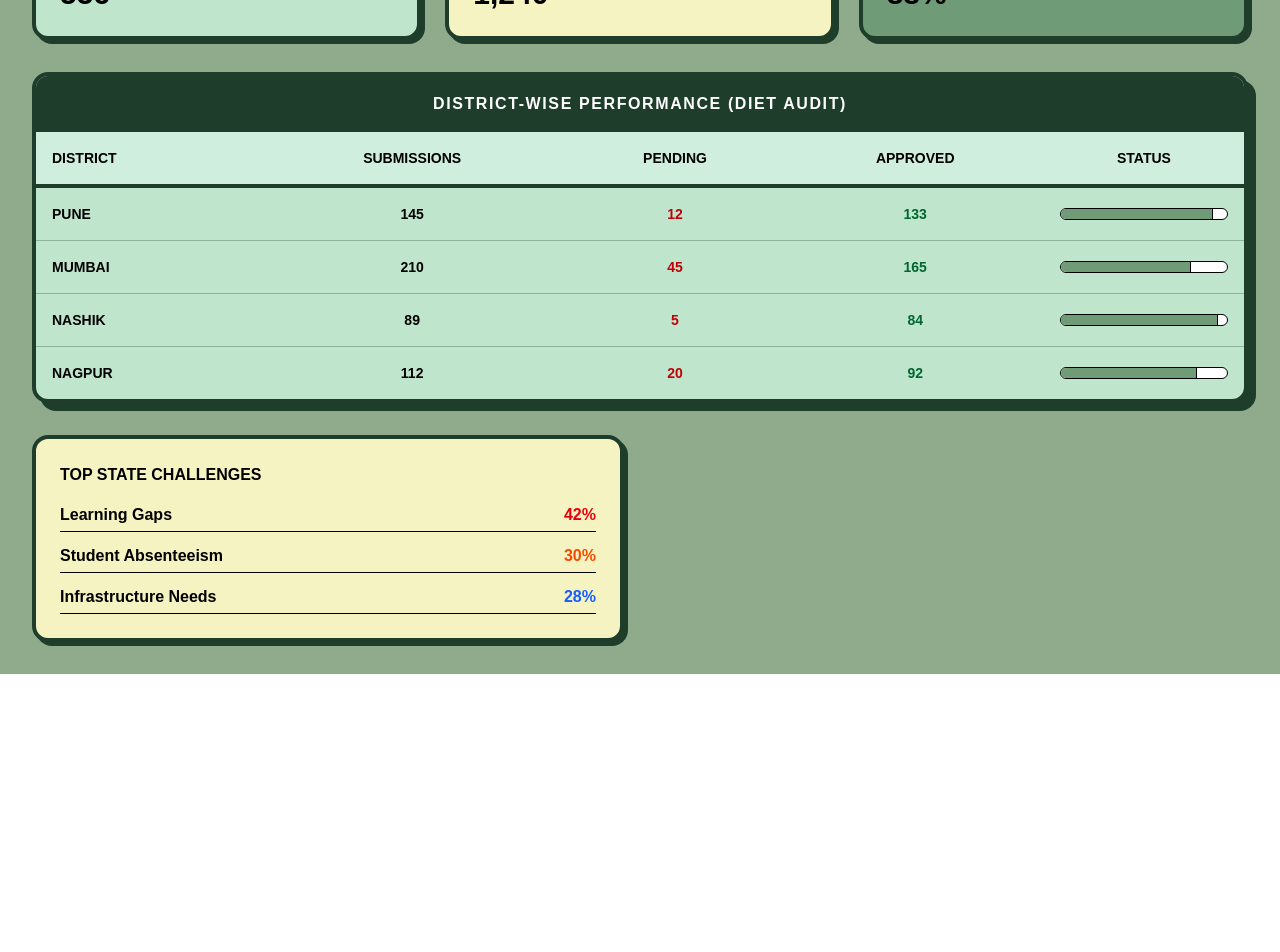
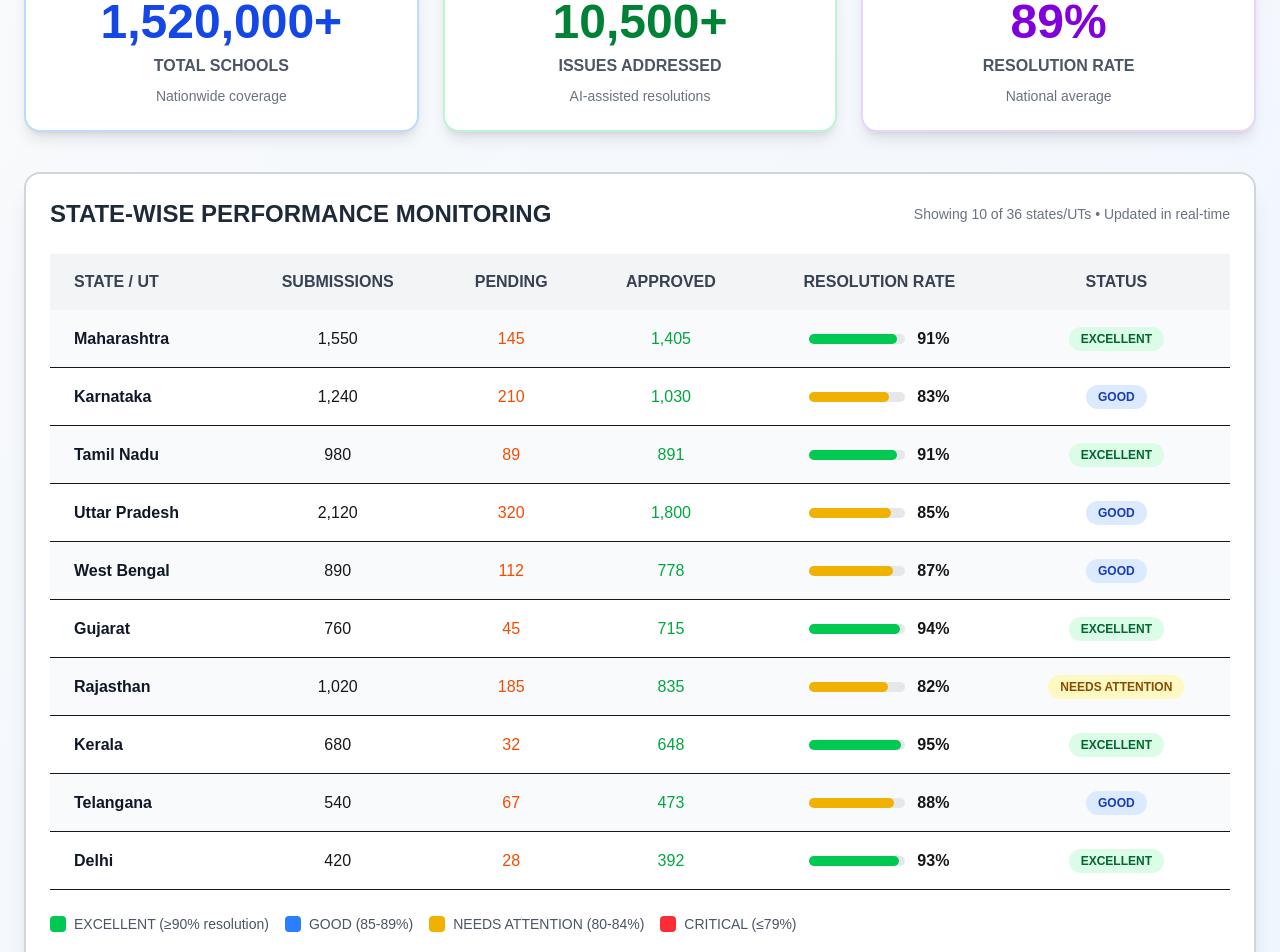
Before and after one commit to warisha-f1/MergeEd, a Next.js app in the folder frontend/: page /admin/scert in a window 1280 px wide. Shown: the part 240-1192 px from the top of the page. Before the commit the page ends 914 px from the top, so only its background shows below. Built offline with nearby package versions, Linux system fonts and the light colour scheme.

Commit message:
Update page.tsx

```diff
--- a/frontend/app/admin/scert/page.tsx
+++ b/frontend/app/admin/scert/page.tsx
@@ -1,67 +1,234 @@
 "use client";
-import { useState } from "react";
 
-export default function ScertDashboard() {
-  const [districts] = useState([
-    { name: "Pune", total: 145, pending: 12, approved: 133 },
-    { name: "Mumbai", total: 210, pending: 45, approved: 165 },
-    { name: "Nashik", total: 89, pending: 5, approved: 84 },
-    { name: "Nagpur", total: 112, pending: 20, approved: 92 },
+import { useState, useEffect } from "react";
+import { apiService } from "@/services/api";
+
+interface StateData {
+  state: string;
+  submissions: number;
+  pending: number;
+  approved: number;
+  resolutionRate: number;
+  status: "EXCELLENT" | "GOOD" | "NEEDS_ATTENTION" | "CRITICAL";
+}
+
+export default function SCERTDashboard() {
+  const [states, setStates] = useState<StateData[]>([
+    {
+      state: "Maharashtra",
+      submissions: 1550,
+      pending: 145,
+      approved: 1405,
+      resolutionRate: 91,
+      status: "EXCELLENT",
+    },
+    {
+      state: "Karnataka",
+      submissions: 1240,
+      pending: 210,
+      approved: 1030,
+      resolutionRate: 83,
+      status: "GOOD",
+    },
+    {
+      state: "Tamil Nadu",
+      submissions: 980,
+      pending: 89,
+      approved: 891,
+      resolutionRate: 91,
+      status: "EXCELLENT",
+    },
+    {
+      state: "Uttar Pradesh",
+      submissions: 2120,
+      pending: 320,
+      approved: 1800,
+      resolutionRate: 85,
+      status: "GOOD",
+    },
+    {
+      state: "West Bengal",
+      submissions: 890,
+      pending: 112,
+      approved: 778,
+      resolutionRate: 87,
+      status: "GOOD",
+    },
+    {
+      state: "Gujarat",
+      submissions: 760,
+      pending: 45,
+      approved: 715,
+      resolutionRate: 94,
+      status: "EXCELLENT",
+    },
+    {
+      state: "Rajasthan",
+      submissions: 1020,
+      pending: 185,
+      approved: 835,
+      resolutionRate: 82,
+      status: "NEEDS_ATTENTION",
+    },
+    {
+      state: "Kerala",
+      submissions: 680,
+      pending: 32,
+      approved: 648,
+      resolutionRate: 95,
+      status: "EXCELLENT",
+    },
+    {
+      state: "Telangana",
+      submissions: 540,
+      pending: 67,
+      approved: 473,
+      resolutionRate: 88,
+      status: "GOOD",
+    },
+    {
+      state: "Delhi",
+      submissions: 420,
+      pending: 28,
+      approved: 392,
+      resolutionRate: 93,
+      status: "EXCELLENT",
+    },
   ]);
 
-  const stats = [
-    { label: "Total Schools", value: "556", color: "bg-[#bfe6cc]" },
-    { label: "State Issues", value: "1,240", color: "bg-[#F6F3C2]" },
-    { label: "Resolution Rate", value: "88%", color: "bg-[#6f9b77]" },
-  ];
+  const totalSchools = 1520000;
+  const totalIssues = 10500;
+  const nationalResolutionRate = 89;
+
+  const getStatusColor = (status: string) => {
+    switch (status) {
+      case "EXCELLENT": return "bg-green-100 text-green-800";
+      case "GOOD": return "bg-blue-100 text-blue-800";
+      case "NEEDS_ATTENTION": return "bg-yellow-100 text-yellow-800";
+      case "CRITICAL": return "bg-red-100 text-red-800";
+      default: return "bg-gray-100 text-gray-800";
+    }
+  };
+
+  const getStatusText = (status: string) => {
+    switch (status) {
+      case "EXCELLENT": return "EXCELLENT";
+      case "GOOD": return "GOOD";
+      case "NEEDS_ATTENTION": return "NEEDS ATTENTION";
+      case "CRITICAL": return "CRITICAL";
+      default: return "UNKNOWN";
+    }
+  };
 
   return (
-    <main className="min-h-screen bg-[#90AB8B] p-4 md:p-8 text-black">
-      {/* --- HEADER --- */}
-      <div className="mb-6 rounded-2xl border-[4px] border-[#1f3d2b] bg-[#bfe6cc] p-6 shadow-[4px_4px_0px_0px_#1f3d2b]">
-        <h1 className="text-2xl font-black uppercase">SCERT State Command Center</h1>
-        <p className="font-bold text-sm">Monitoring Educational Progress Across Maharashtra</p>
+    <div className="min-h-screen bg-gradient-to-br from-gray-50 to-blue-50 p-6">
+      {/* Header */}
+      <div className="mb-10 text-center">
+        <h1 className="text-4xl font-black text-gray-900 mb-4">
+          SCERT NATIONAL DASHBOARD
+        </h1>
+        <p className="text-gray-600 text-lg">
+          Monitoring Educational Progress Across Indian States
+        </p>
+        <div className="mt-6 text-sm text-gray-500 max-w-3xl mx-auto">
+          <p>
+            Real-time tracking of AI-assisted pedagogical strategies across all
+            28 states and 8 union territories. District-level insights aggregated
+            at state level for NCERT oversight.
+          </p>
+        </div>
       </div>
 
-      {/* --- QUICK STATS --- */}
-      <div className="grid grid-cols-1 md:grid-cols-3 gap-6 mb-8">
-        {stats.map((stat, i) => (
-          <div key={i} className={`${stat.color} border-[4px] border-[#1f3d2b] p-6 rounded-2xl shadow-[4px_4px_0px_0px_#1f3d2b]`}>
-            <p className="text-xs font-black uppercase tracking-widest">{stat.label}</p>
-            <p className="text-3xl font-black mt-2">{stat.value}</p>
+      {/* National Stats */}
+      <div className="grid grid-cols-1 md:grid-cols-3 gap-6 mb-10">
+        <div className="bg-white rounded-2xl border-2 border-blue-200 p-6 text-center shadow-lg">
+          <div className="text-5xl font-black text-blue-700 mb-2">
+            {totalSchools.toLocaleString()}+
           </div>
-        ))}
+          <div className="text-gray-600 font-semibold">TOTAL SCHOOLS</div>
+          <div className="text-sm text-gray-500 mt-2">Nationwide coverage</div>
         </div>
 
-      {/* --- DISTRICT MONITORING TABLE --- */}
-      <div className="rounded-2xl border-[4px] border-[#1f3d2b] bg-[#bfe6cc] overflow-hidden shadow-[8px_8px_0px_0px_#1f3d2b]">
-        <div className="p-4 bg-[#1f3d2b] text-white font-black text-center tracking-widest uppercase">
-          District-Wise Performance (DIET Audit)
+        <div className="bg-white rounded-2xl border-2 border-green-200 p-6 text-center shadow-lg">
+          <div className="text-5xl font-black text-green-700 mb-2">
+            {totalIssues.toLocaleString()}+
           </div>
-        <table className="w-full text-sm">
-          <thead className="bg-[#cfeedd] border-b-[4px] border-[#1f3d2b]">
-            <tr>
-              <th className="p-4 text-left font-black">DISTRICT</th>
-              <th className="p-4 text-center font-black">SUBMISSIONS</th>
-              <th className="p-4 text-center font-black">PENDING</th>
-              <th className="p-4 text-center font-black">APPROVED</th>
-              <th className="p-4 text-center font-black">STATUS</th>
+          <div className="text-gray-600 font-semibold">ISSUES ADDRESSED</div>
+          <div className="text-sm text-gray-500 mt-2">AI-assisted resolutions</div>
+        </div>
+
+        <div className="bg-white rounded-2xl border-2 border-purple-200 p-6 text-center shadow-lg">
+          <div className="text-5xl font-black text-purple-700 mb-2">
+            {nationalResolutionRate}%
+          </div>
+          <div className="text-gray-600 font-semibold">RESOLUTION RATE</div>
+          <div className="text-sm text-gray-500 mt-2">National average</div>
+        </div>
+      </div>
+
+      {/* State Performance Table */}
+      <div className="bg-white rounded-2xl border-2 border-gray-300 p-6 shadow-xl">
+        <div className="flex justify-between items-center mb-6">
+          <h2 className="text-2xl font-black text-gray-800">
+            STATE-WISE PERFORMANCE MONITORING
+          </h2>
+          <div className="text-sm text-gray-500">
+            Showing 10 of 36 states/UTs • Updated in real-time
+          </div>
+        </div>
+
+        <div className="overflow-x-auto">
+          <table className="w-full">
+            <thead>
+              <tr className="bg-gray-100 text-gray-700">
+                <th className="py-4 px-6 text-left font-bold">STATE / UT</th>
+                <th className="py-4 px-6 text-center font-bold">SUBMISSIONS</th>
+                <th className="py-4 px-6 text-center font-bold">PENDING</th>
+                <th className="py-4 px-6 text-center font-bold">APPROVED</th>
+                <th className="py-4 px-6 text-center font-bold">RESOLUTION RATE</th>
+                <th className="py-4 px-6 text-center font-bold">STATUS</th>
               </tr>
             </thead>
             <tbody>
-            {districts.map((d, i) => (
-              <tr key={i} className="border-t border-[#1f3d2b]/30">
-                <td className="p-4 font-black uppercase">{d.name}</td>
-                <td className="p-4 text-center font-bold">{d.total}</td>
-                <td className="p-4 text-center font-bold text-red-700">{d.pending}</td>
-                <td className="p-4 text-center font-bold text-green-800">{d.approved}</td>
-                <td className="p-4 text-center">
-                  <div className="w-full bg-white rounded-full h-3 border border-black overflow-hidden">
+              {states.map((state, index) => (
+                <tr
+                  key={state.state}
+                  className={`border-b hover:bg-blue-50 ${index % 2 === 0 ? 'bg-gray-50' : ''}`}
+                >
+                  <td className="py-4 px-6 font-semibold text-gray-900">
+                    {state.state}
+                  </td>
+                  <td className="py-4 px-6 text-center font-medium">
+                    {state.submissions.toLocaleString()}
+                  </td>
+                  <td className="py-4 px-6 text-center">
+                    <span className="font-medium text-orange-600">
+                      {state.pending.toLocaleString()}
+                    </span>
+                  </td>
+                  <td className="py-4 px-6 text-center">
+                    <span className="font-medium text-green-600">
+                      {state.approved.toLocaleString()}
+                    </span>
+                  </td>
+                  <td className="py-4 px-6 text-center">
+                    <div className="flex items-center justify-center">
+                      <div className="w-24 bg-gray-200 rounded-full h-2.5 mr-3">
                         <div
-                      className="bg-[#6f9b77] h-full border-r border-black"
-                      style={{ width: `${(d.approved / d.total) * 100}%` }}
+                          className={`h-2.5 rounded-full ${
+                            state.resolutionRate >= 90 ? 'bg-green-500' :
+                            state.resolutionRate >= 80 ? 'bg-yellow-500' : 'bg-red-500'
+                          }`}
+                          style={{ width: `${state.resolutionRate}%` }}
                         ></div>
                       </div>
+                      <span className="font-bold">{state.resolutionRate}%</span>
+                    </div>
+                  </td>
+                  <td className="py-4 px-6 text-center">
+                    <span className={`inline-block px-3 py-1 rounded-full text-xs font-bold ${getStatusColor(state.status)}`}>
+                      {getStatusText(state.status)}
+                    </span>
                   </td>
                 </tr>
               ))}
@@ -69,26 +236,47 @@ export default function ScertDashboard() {
           </table>
         </div>
 
-      {/* --- STATE-WIDE CHALLENGE SUMMARY --- */}
-      <div className="mt-8 grid grid-cols-1 lg:grid-cols-2 gap-8">
-        <div className="bg-[#f6f3c2] border-[4px] border-[#1f3d2b] p-6 rounded-2xl shadow-[4px_4px_0px_0px_#1f3d2b]">
-          <h2 className="font-black mb-4 uppercase">Top State Challenges</h2>
-          <ul className="space-y-3">
-            <li className="flex justify-between font-bold border-b border-black pb-1">
-              <span>Learning Gaps</span>
-              <span className="text-red-600">42%</span>
-            </li>
-            <li className="flex justify-between font-bold border-b border-black pb-1">
-              <span>Student Absenteeism</span>
-              <span className="text-orange-600">30%</span>
-            </li>
-            <li className="flex justify-between font-bold border-b border-black pb-1">
-              <span>Infrastructure Needs</span>
-              <span className="text-blue-600">28%</span>
-            </li>
-          </ul>
+        {/* Legend */}
+        <div className="mt-6 flex flex-wrap gap-4 text-sm">
+          <div className="flex items-center">
+            <div className="w-4 h-4 bg-green-500 rounded mr-2"></div>
+            <span className="text-gray-600">EXCELLENT (≥90% resolution)</span>
+          </div>
+          <div className="flex items-center">
+            <div className="w-4 h-4 bg-blue-500 rounded mr-2"></div>
+            <span className="text-gray-600">GOOD (85-89%)</span>
+          </div>
+          <div className="flex items-center">
+            <div className="w-4 h-4 bg-yellow-500 rounded mr-2"></div>
+            <span className="text-gray-600">NEEDS ATTENTION (80-84%)</span>
+          </div>
+          <div className="flex items-center">
+            <div className="w-4 h-4 bg-red-500 rounded mr-2"></div>
+            <span className="text-gray-600">CRITICAL (≤79%)</span>
           </div>
         </div>
-    </main>
+
+        {/* Summary */}
+        <div className="mt-8 p-4 bg-blue-50 rounded-xl border border-blue-200">
+          <h3 className="font-bold text-blue-800 mb-2">NATIONAL OVERVIEW</h3>
+          <p className="text-gray-700 text-sm">
+            This dashboard provides real-time monitoring of AI-assisted teaching strategies
+            across India. Each state's SCERT can drill down to district-level insights,
+            while this national view enables NCERT to identify regional patterns and
+            allocate resources efficiently.
+          </p>
+        </div>
+      </div>
+
+      {/* Footer Note */}
+      <div className="mt-8 text-center text-gray-500 text-sm">
+        <p>
+          Data refreshes every 15 minutes • Last updated: {new Date().toLocaleTimeString([], {hour: '2-digit', minute:'2-digit'})}
+        </p>
+        <p className="mt-1">
+          Next update: National teacher training impact analysis (Q1 2025)
+        </p>
+      </div>
+    </div>
   );
 }
```
Lines whose indentation alone changed are shown as unchanged.
